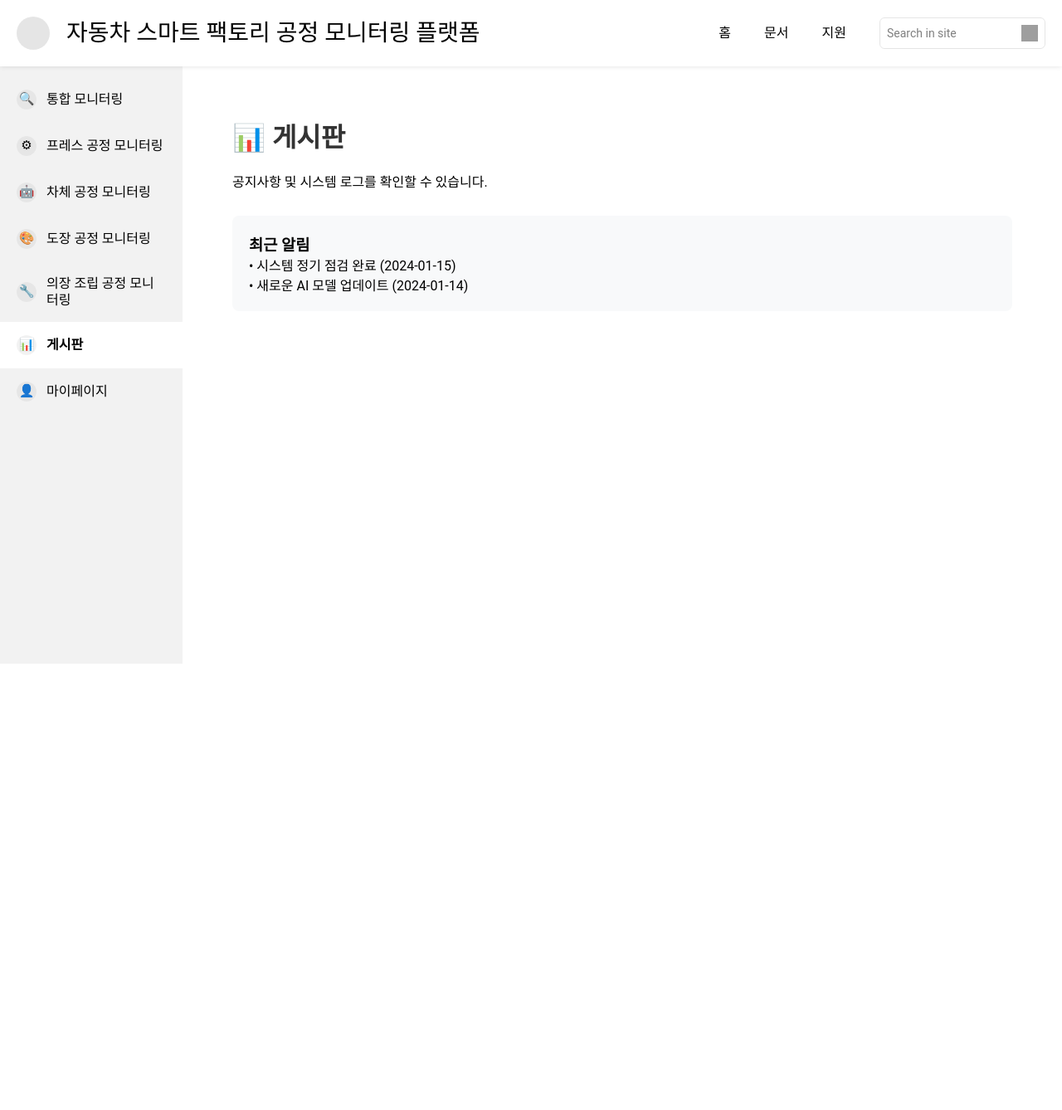
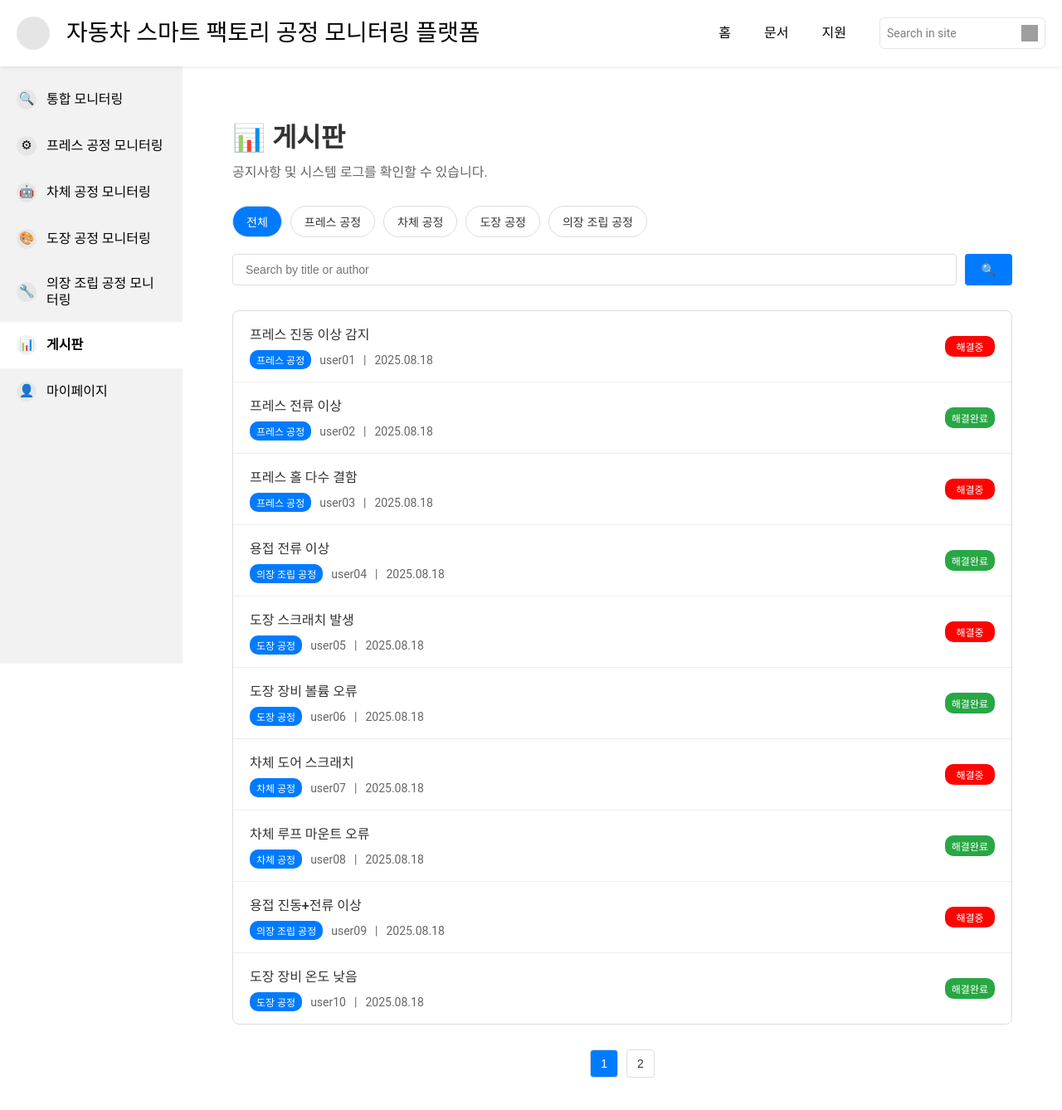
Before and after one commit to smart-factory-team/smart_FE, a React (Create React App) app: page /board in a window 1280 px wide. Shown: the top 1338 px of the page at 83% size. Before the commit the page ends 800 px from the top, so only its background shows below. Built offline with nearby package versions, Linux system fonts and the light colour scheme; grey boxes are pictures that could not be loaded.

Commit message:
✨ feat: update board page
- 게시글 목록 페이지 css 추가
- 더미 데이터와 연결
- 게시글 페이지로 이동 로직 추가 (navigate)

```diff
--- a/src/pages/Board/Board.jsx
+++ b/src/pages/Board/Board.jsx
@@ -1,27 +1,324 @@
-import React from 'react';
+import React, { useState } from 'react';
 import styled from 'styled-components';
+import { posts_list } from './test_posts';
+import { useNavigate } from 'react-router-dom';
 
 const Container = styled.div`
   padding: 40px;
+  max-width: 1200px;
+  margin: 0 auto;
+`;
+
+const Header = styled.div`
+  margin-bottom: 30px;
 `;
 
 const Title = styled.h1`
   color: #333;
+  margin-bottom: 8px;
+  font-size: 32px;
+  font-weight: bold;
+`;
+
+const Subtitle = styled.p`
+  color: #666;
+  font-size: 16px;
+  margin: 0;
+`;
+
+const FilterSection = styled.div`
   margin-bottom: 20px;
-  font-size: 32px;
+`;
+
+const CategoryButtons = styled.div`
+  display: flex;
+  gap: 10px;
+  margin-bottom: 20px;
+`;
+
+const CategoryButton = styled.button`
+  padding: 8px 16px;
+  border: 1px solid #ddd;
+  background: ${props => props.active ? '#007bff' : '#fff'};
+  color: ${props => props.active ? '#fff' : '#333'};
+  border-radius: 20px;
+  cursor: pointer;
+  font-size: 14px;
+  transition: all 0.2s;
+
+  &:hover {
+    background: ${props => props.active ? '#0056b3' : '#f8f9fa'};
+  }
+`;
+
+const SearchContainer = styled.div`
+  display: flex;
+  gap: 10px;
+  margin-bottom: 30px;
+`;
+
+const SearchInput = styled.input`
+  flex: 1;
+  padding: 10px 15px;
+  border: 1px solid #ddd;
+  border-radius: 4px;
+  font-size: 14px;
+
+  &:focus {
+    outline: none;
+    border-color: #007bff;
+  }
+`;
+
+const SearchButton = styled.button`
+  padding: 10px 20px;
+  background: #007bff;
+  color: white;
+  border: none;
+  border-radius: 4px;
+  cursor: pointer;
+  font-size: 14px;
+
+  &:hover {
+    background: #0056b3;
+  }
+`;
+
+const PostList = styled.div`
+  border: 1px solid #ddd;
+  border-radius: 8px;
+  overflow: hidden;
+  margin-bottom: 30px;
+`;
+
+const PostItem = styled.div`
+  display: flex;
+  justify-content: space-between;
+  align-items: center;
+  padding: 15px 20px;
+  border-bottom: 1px solid #eee;
+  cursor: pointer;
+  transition: background-color 0.2s;
+
+  &:last-child {
+    border-bottom: none;
+  }
+
+  &:hover {
+    background-color: #f8f9fa;
+  }
+`;
+
+const PostLeft = styled.div`
+  display: flex;
+  flex-direction: column;
+  gap: 8px;
+  flex: 1;
+`;
+
+const PostTitle = styled.div`
+  font-size: 16px;
+  color: #333;
+  font-weight: 500;
+`;
+
+const PostMeta = styled.div`
+  display: flex;
+  align-items: center;
+  gap: 10px;
+  font-size: 14px;
+  color: #666;
+`;
+
+const CategoryTag = styled.span`
+  padding: 3px 8px;
+  background: #007bff;
+  color: white;
+  border-radius: 10px;
+  font-size: 12px;
+`;
+
+const PostRight = styled.div`
+  display: flex;
+  flex-direction: column;
+  align-items: flex-end;
+  gap: 8px;
+  min-width: 120px;
+`;
+
+const PostInfo = styled.div`
+  display: flex;
+  align-items: center;
+  gap: 5px;
+  font-size: 14px;
+  color: #666;
+`;
+
+const StatusBadge = styled.span`
+  padding: 4px 8px;
+  background: ${props => props.solved ? '#28a745' : '#ff0303ff'};
+  color: white;
+  border-radius: 10px;
+  font-size: 12px;
+  font-weight: 500;
+  min-width: 60px;
+  text-align: center;
+`;
+
+const Pagination = styled.div`
+  display: flex;
+  justify-content: center;
+  gap: 10px;
+  margin-top: 30px;
+`;
+
+const PageButton = styled.button`
+  padding: 8px 12px;
+  border: 1px solid #ddd;
+  background: ${props => props.active ? '#007bff' : '#fff'};
+  color: ${props => props.active ? '#fff' : '#333'};
+  border-radius: 4px;
+  cursor: pointer;
+  font-size: 14px;
+
+  &:hover {
+    background: ${props => props.active ? '#0056b3' : '#f8f9fa'};
+  }
+
+  &:disabled {
+    cursor: not-allowed;
+    opacity: 0.5;
+  }
 `;
 
 export const Board = () => {
+  const [activeCategory, setActiveCategory] = useState('전체');
+  const [searchTerm, setSearchTerm] = useState('');
+  const [currentPage, setCurrentPage] = useState(1);
+  const navigate = useNavigate();
+
+  const categories = ['전체', '프레스 공정', '차체 공정', '도장 공정', '의장 조립 공정'];
+
+  // 카테고리 매핑
+  const categoryMap = {
+    '전체': null,
+    '프레스 공정': 'PRESS',
+    '차체 공정': 'WELDING',
+    '도장 공정': 'PAINTING',
+    '의장 조립 공정': 'ASSEMBLY'
+  };
+
+  // 날짜 포맷팅 함수
+  const formatDate = (isoString) => {
+    const date = new Date(isoString);
+    return `${date.getFullYear()}.${String(date.getMonth() + 1).padStart(2, '0')}.${String(date.getDate()).padStart(2, '0')}`;
+  };
+
+  // 필터링된 게시물
+  const filteredPosts = posts_list.filter(post => {
+    const categoryFilter = activeCategory === '전체' || post.category === categoryMap[activeCategory];
+    const searchFilter = post.title.toLowerCase().includes(searchTerm.toLowerCase()) ||
+                        post.userId.toLowerCase().includes(searchTerm.toLowerCase());
+    return categoryFilter && searchFilter;
+  });
+
+  // 페이지네이션
+  const postsPerPage = 10;
+  const totalPages = Math.ceil(filteredPosts.length / postsPerPage);
+  const startIndex = (currentPage - 1) * postsPerPage;
+  const currentPosts = filteredPosts.slice(startIndex, startIndex + postsPerPage);
+
+  const handleSearch = () => {
+    setCurrentPage(1); // 검색 시 첫 페이지로 이동
+  };
+
+  const handleKeyPress = (e) => {
+    if (e.key === 'Enter') {
+      handleSearch();
+    }
+  };
+
+  const handleCategoryChange = (category) => {
+    setActiveCategory(category);
+    setCurrentPage(1); // 카테고리 변경 시 첫 페이지로 이동
+  };
+
+  // 카테고리명 변환 함수
+  const getCategoryName = (category) => {
+    const categoryMap = {
+      'PRESS': '프레스 공정',
+      'WELDING': '차체 공정',
+      'PAINTING': '도장 공정',
+      'ASSEMBLY': '의장 조립 공정'
+    };
+    return categoryMap[category] || category;
+  };
+
   return (
     <Container>
-      <Title>📊 게시판</Title>
-      <p>공지사항 및 시스템 로그를 확인할 수 있습니다.</p>
+      <Header>
+        <Title>📊 게시판</Title>
+        <Subtitle>공지사항 및 시스템 로그를 확인할 수 있습니다.</Subtitle>
+      </Header>
 
-      <div style={{ marginTop: '30px', padding: '20px', background: '#f8f9fa', borderRadius: '8px' }}>
-        <h3>최근 알림</h3>
-        <p>• 시스템 정기 점검 완료 (2024-01-15)</p>
-        <p>• 새로운 AI 모델 업데이트 (2024-01-14)</p>
-      </div>
+      <FilterSection>
+        <CategoryButtons>
+          {categories.map(category => (
+            <CategoryButton
+              key={category}
+              active={activeCategory === category}
+              onClick={() => handleCategoryChange(category)}
+            >
+              {category}
+            </CategoryButton>
+          ))}
+        </CategoryButtons>
+
+        <SearchContainer>
+          <SearchInput
+            type="text"
+            placeholder="Search by title or author"
+            value={searchTerm}
+            onChange={(e) => setSearchTerm(e.target.value)}
+            onKeyPress={handleKeyPress}
+          />
+          <SearchButton onClick={handleSearch}>🔍</SearchButton>
+        </SearchContainer>
+      </FilterSection>
+
+      <PostList>
+        {currentPosts.map(post => (
+          <PostItem key={post.id}
+          onClick={() => navigate(`/board/${post.id}`)}>
+            <PostLeft>
+              <PostTitle>{post.title}</PostTitle>
+              <PostMeta>
+                <CategoryTag>{getCategoryName(post.category)}</CategoryTag>
+                <span>{post.userId}</span>
+                <span>|</span>
+                <span>{formatDate(post.createdAt)}</span>
+              </PostMeta>
+            </PostLeft>
+            <PostRight>
+              <StatusBadge solved={post.isSolved}>
+                {post.isSolved ? '해결완료' : '해결중'}
+              </StatusBadge>
+            </PostRight>
+          </PostItem>
+        ))}
+      </PostList>
+
+      <Pagination>
+        {Array.from({ length: totalPages }, (_, i) => i + 1).map(page => (
+          <PageButton
+            key={page}
+            active={currentPage === page}
+            onClick={() => setCurrentPage(page)}
+          >
+            {page}
+          </PageButton>
+        ))}
+      </Pagination>
     </Container>
   );
 };
```
